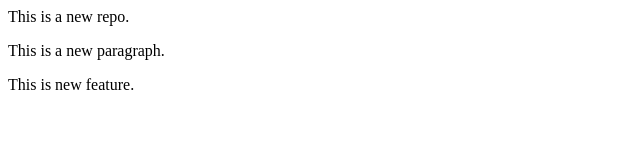
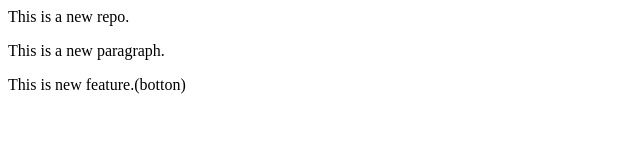
Before and after one commit to rohitkudmethe100/localrepo, a plain HTML site: page index.html in a window 1280 px wide. Shown: the full height of the page, 0-640 px from the left. Drawn offline with Linux system fonts and the light colour scheme.

Commit message:
Add botton

```diff
--- a/index.html
+++ b/index.html
@@ -1,3 +1,3 @@
 <p>This is a new repo.</p>
 <p>This is a new paragraph.</p>
-<p>This is new feature.</p>
+<p>This is new feature.(botton)</p>
```
